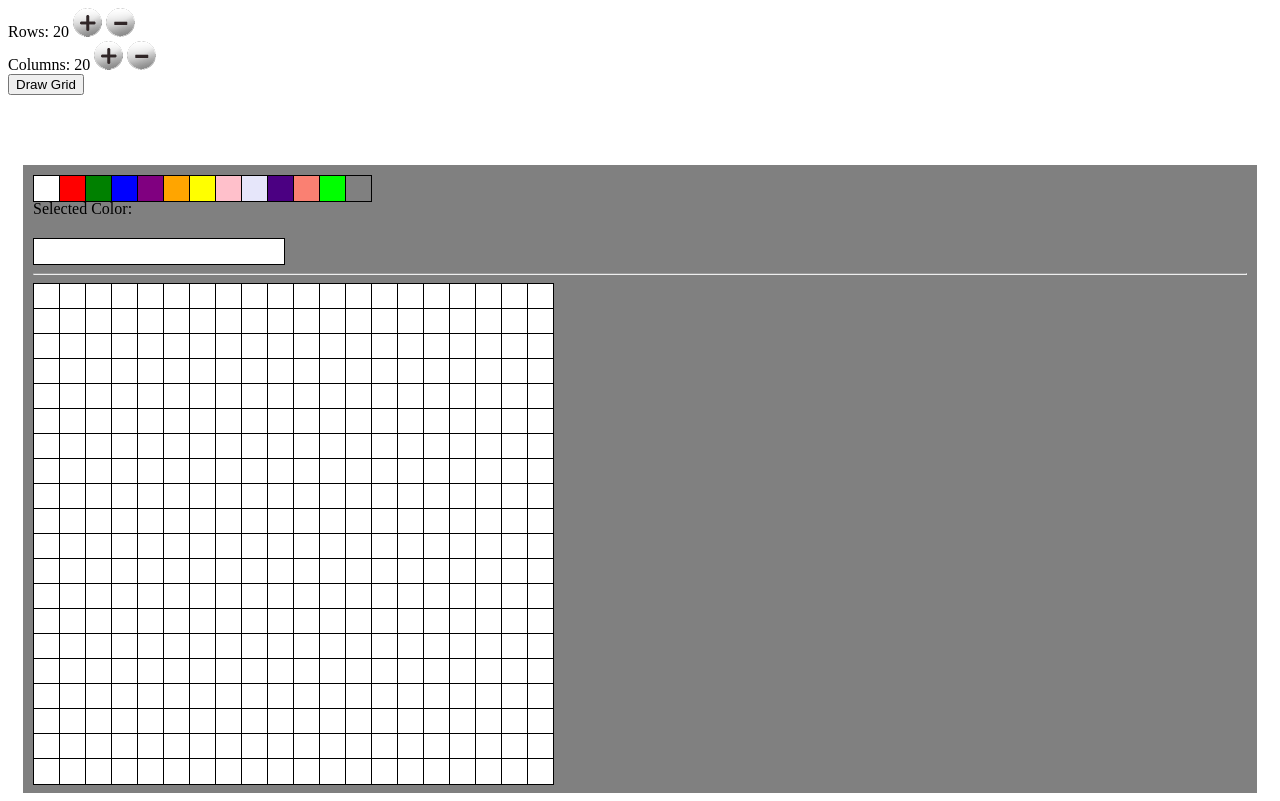
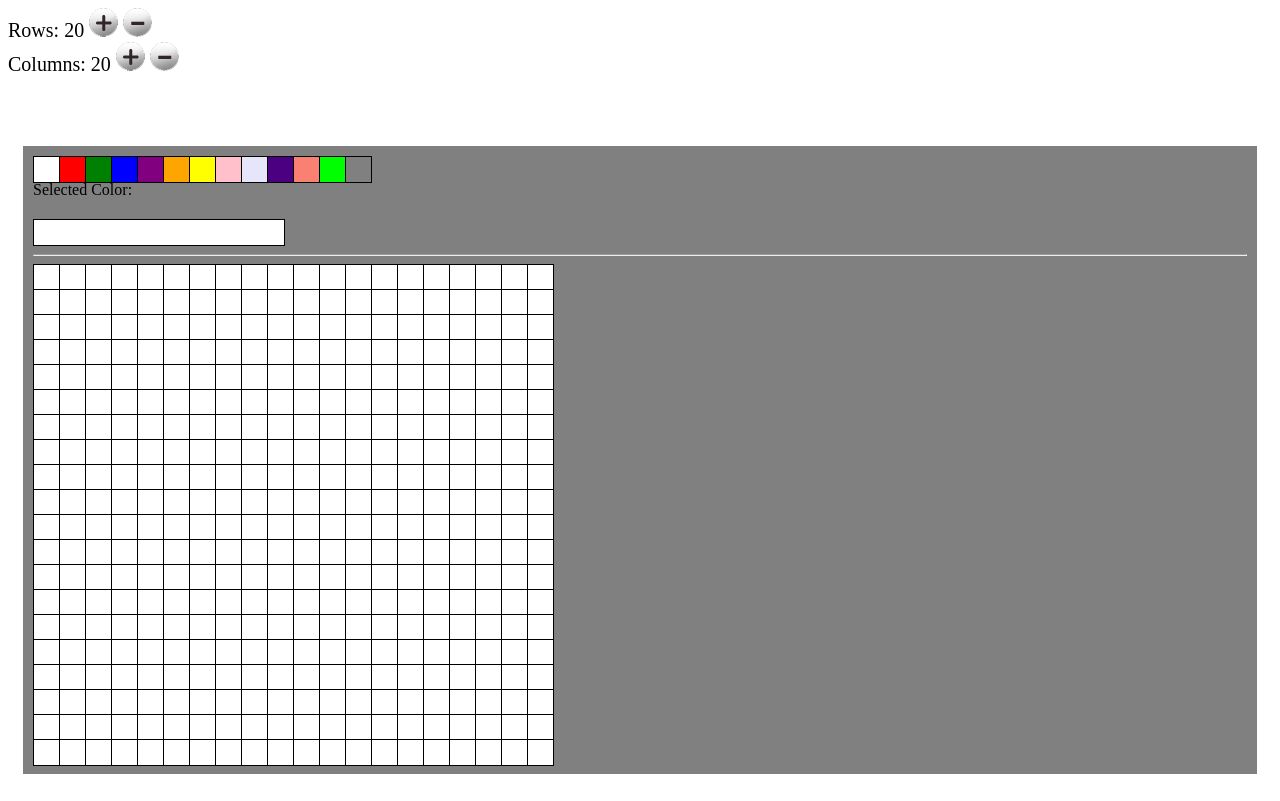
Before and after one commit to uberbooster/light_bright, a website: page public/html/index.html in a window 1280 px wide. Drawn offline with nearby package versions, Linux system fonts and the light colour scheme; files that its build step writes are made by us from their sources; files whose address does not match are found by name.

Commit message:
increased font size and removed Draw Grid button

```diff
--- a/public/css/main.css
+++ b/public/css/main.css
@@ -12,6 +12,11 @@
   display: inline-block;
   margin-bottom: -6px;
   margin-right: -1px;
+}
+
+.numbers-row {
+  font-size: 20px;
+
 }
 
 .color-selector {
--- a/public/html/index.html
+++ b/public/html/index.html
@@ -7,7 +7,7 @@
     <title>Light bright</title>
   </head>
   <body>
-    <div class>
+    <div>
           <div class="numbers-row">
             Rows:
             <span id="grid-rows">20</span>
@@ -20,9 +20,9 @@
             <img src="/images/inc.png" alt="" class="inc">
             <img src="/images/dec.png" alt="" class="dec">
           </div>
-          <div class="buttons">
+          <!-- <div class="buttons">
             <button type="button" id="submit">Draw Grid</button>
-          </div>
+          </div> -->
         </form>
     </div>
     <div class="container"></div>
--- a/public/js/app.js
+++ b/public/js/app.js
@@ -62,8 +62,8 @@ console.log(numOfRows);
   function addPageClickHandlers(){
     var colorSelectors = $('.color-selector');
     colorSelectors.on('click', selectColor);
-    var submitButton = $('#submit');
-    submitButton.on('click', initGrid);
+    //var submitButton = $('#submit');
+    //submitButton.on('click', initGrid);
     $('.inc').on('click', increment);
     $('.dec').on('click', decrement);
   }
```
